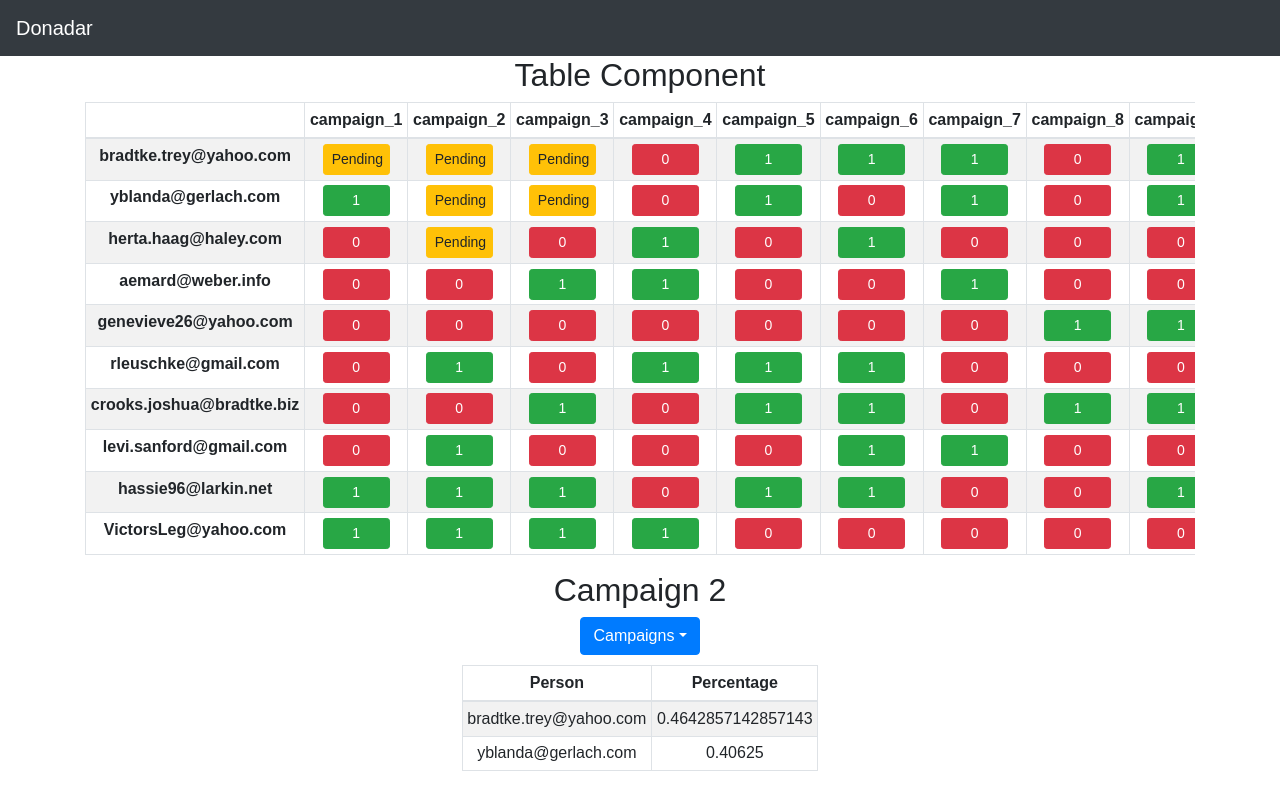
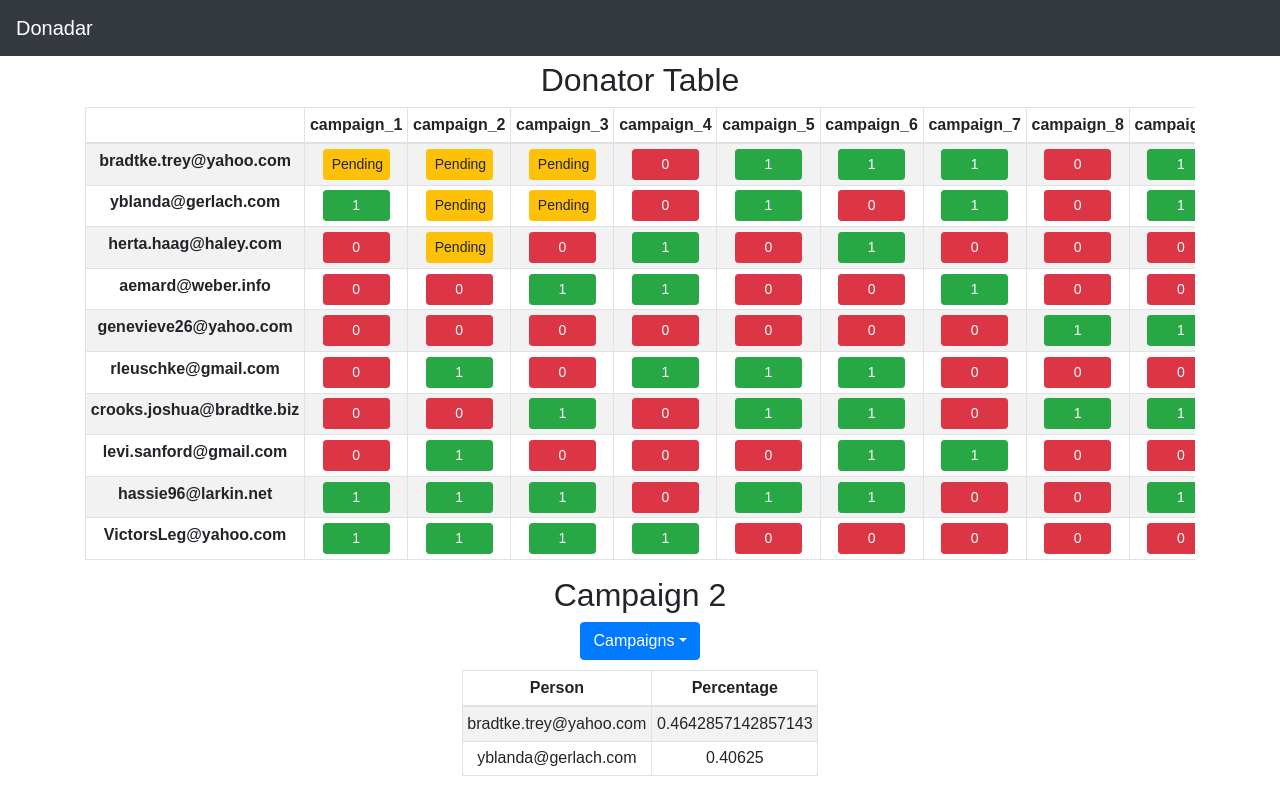
Before and after one commit to masonpimentel/vanhacks2019, a React (Create React App) app: page / in a window 1280 px wide. Built offline with nearby package versions, Linux system fonts and the light colour scheme.

Commit message:
header adjustment in table

```diff
--- a/src/tableComponent.css
+++ b/src/tableComponent.css
@@ -1,3 +1,7 @@
 .btn {
     width: 67px;
 }
+
+.donator-table {
+    padding-top: 5px;
+}
--- a/src/tableComponent.js
+++ b/src/tableComponent.js
@@ -37,7 +37,9 @@ class TableComponent extends Component {
 
         return (
         <div className="TableComponent">
-                <h2>Table Component</h2>
+                <div class="donator-table">
+                <h2>Donator Table</h2>
+                </div>
                 <Table responsive striped bordered hover size="sm">
                     <thead>
                         <tr>{this.createCampaignRow(campaign)}</tr>
```
